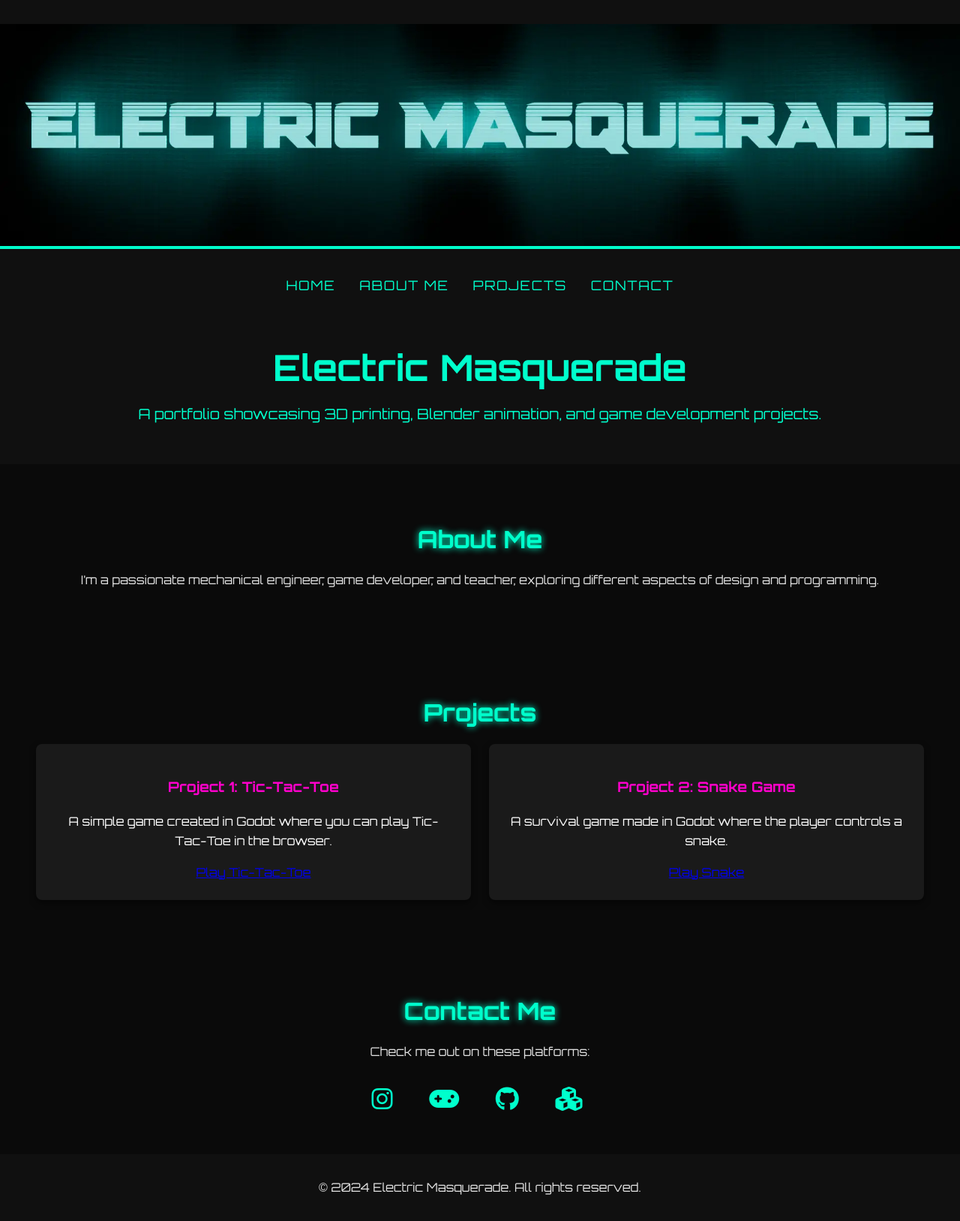
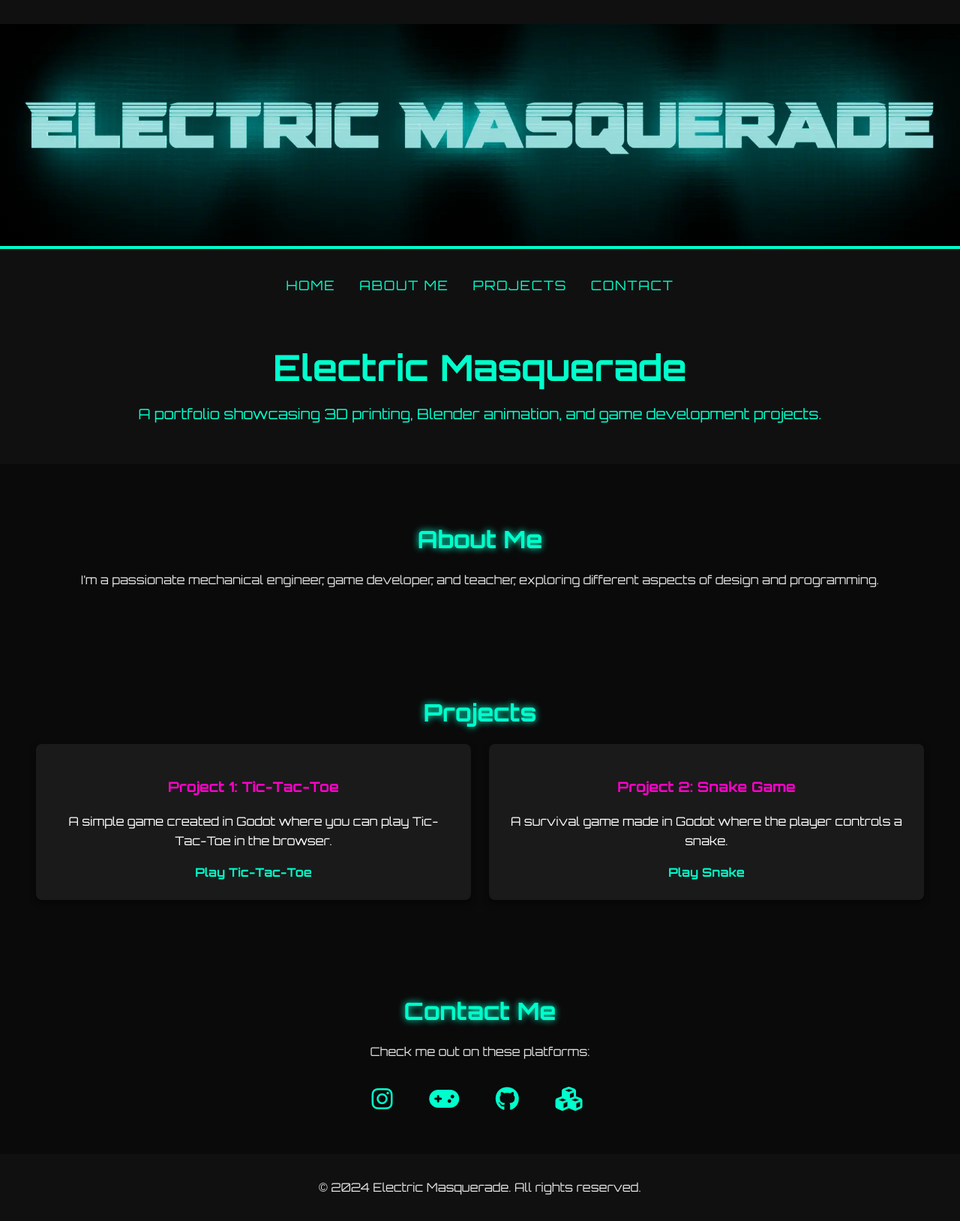
Before and after one commit to electricmasquerade/electricmasquerade.github.io, a Jekyll site: the page built from index.md, in a window 1280 px wide. Shown: the whole page at 75% size. Built offline with Jekyll 4.4.1, drawn with Linux system fonts in a browser that asks for light colours.

Commit message:
fixed link colors

```diff
--- a/css/styles.css
+++ b/css/styles.css
@@ -92,6 +92,18 @@ h2 {
     border-radius: 8px;
     box-shadow: 0 4px 8px rgba(0, 0, 0, 0.5);
     color: white;
+}
+
+/* Update link colors inside project cards */
+.project-card a {
+    color: #00ffcc; /* Neon greenish blue to match the theme */
+    text-decoration: none;
+    font-weight: bold;
+}
+
+.project-card a:hover {
+    color: #ff00cc; /* Pink on hover */
+    text-decoration: underline;
 }
 
 .project-card h3 {
```
